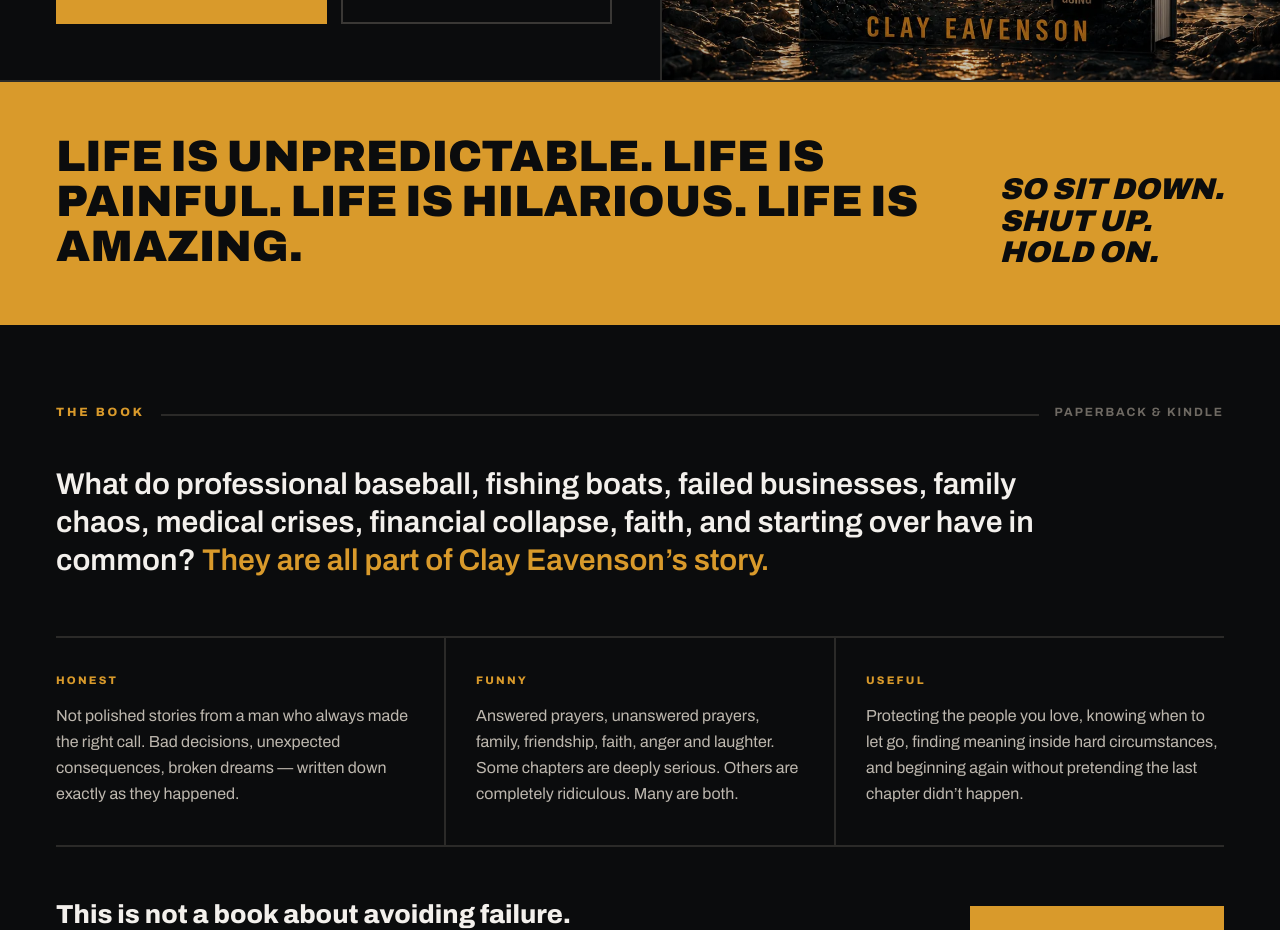
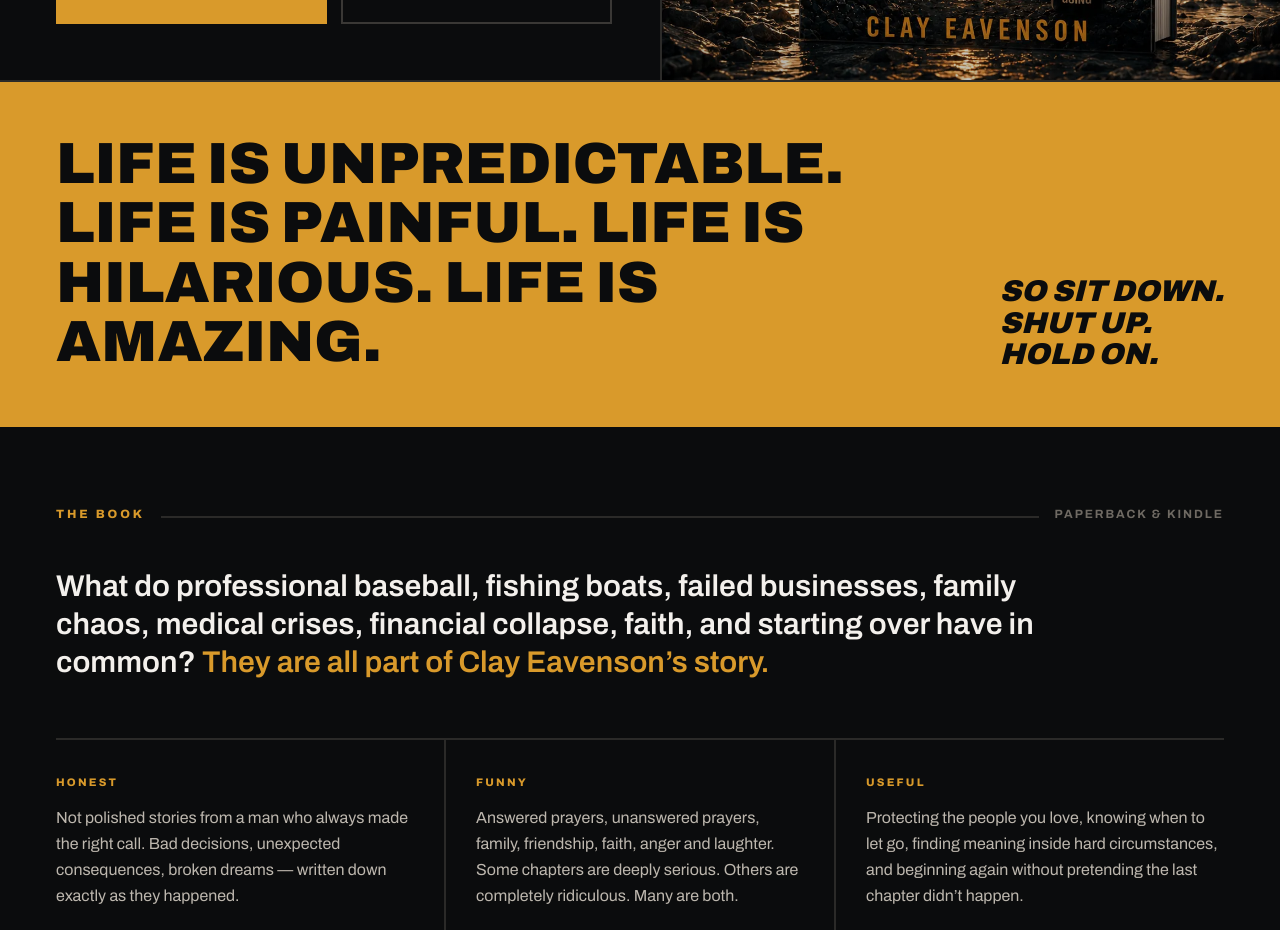
Before and after one commit to ClayEavenson/clay-eavenson, a Next.js app: page / in a window 1280 px wide. Shown: the part 780-1710 px from the top of the page. Built offline with nearby package versions, Linux system fonts and the light colour scheme; no server answers.

Commit message:
style: increase poster-lead font-size to 58px for better two-line balance

```diff
--- a/src/app/globals.css
+++ b/src/app/globals.css
@@ -323,7 +323,7 @@
   background: var(--gold);
   color: var(--ink);
 }
-.poster-lead { font-size: 44px; line-height: 1.02; font-stretch: 66%; }
+.poster-lead { font-size: 58px; line-height: 1.02; font-stretch: 66%; }
 .poster-tag {
   font-size: 30px;
   line-height: 1.05;
@@ -538,7 +538,7 @@
   :root { --pad: 40px; }
   .hero { grid-template-columns: 1fr 480px; }
   .hero-title { font-size: 76px; }
-  .poster-lead { font-size: 36px; }
+  .poster-lead { font-size: 44px; }
   .book-lede { font-size: 26px; }
   .h2 { font-size: 46px; }
 }
```
